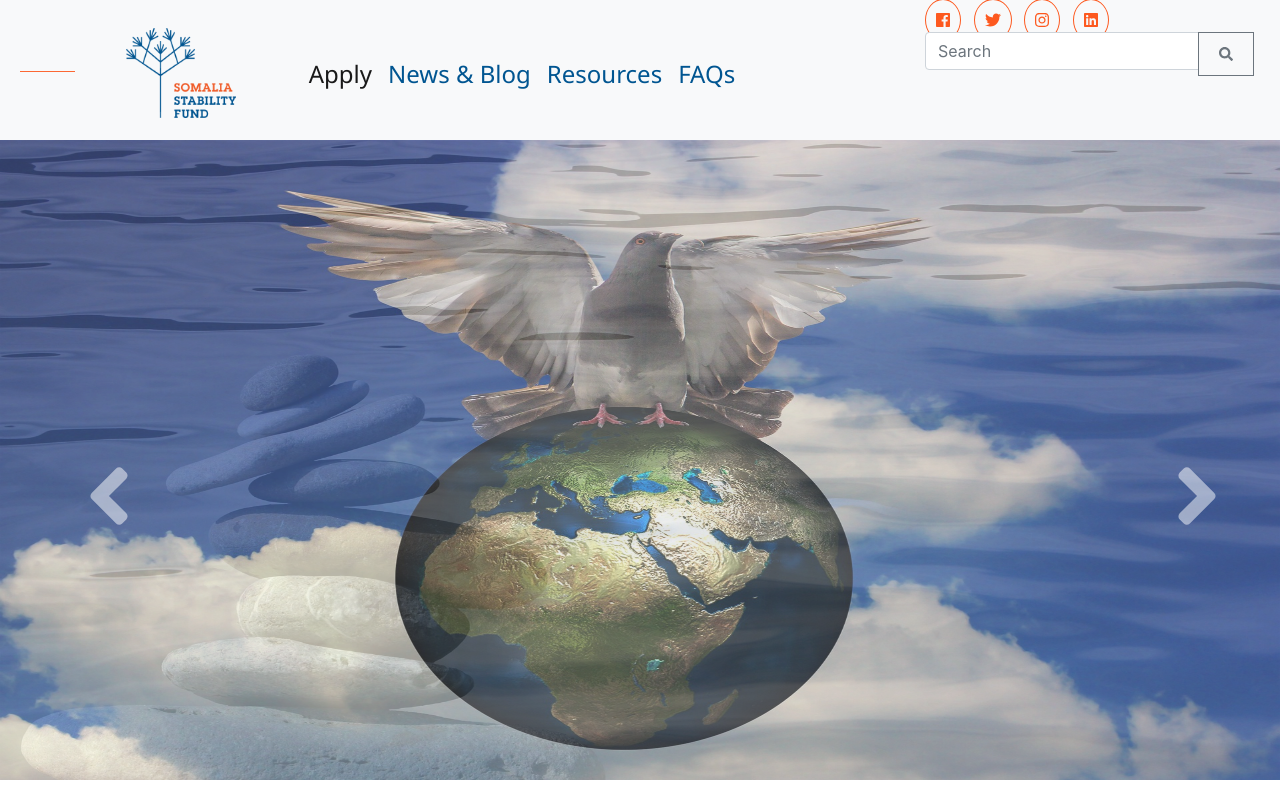
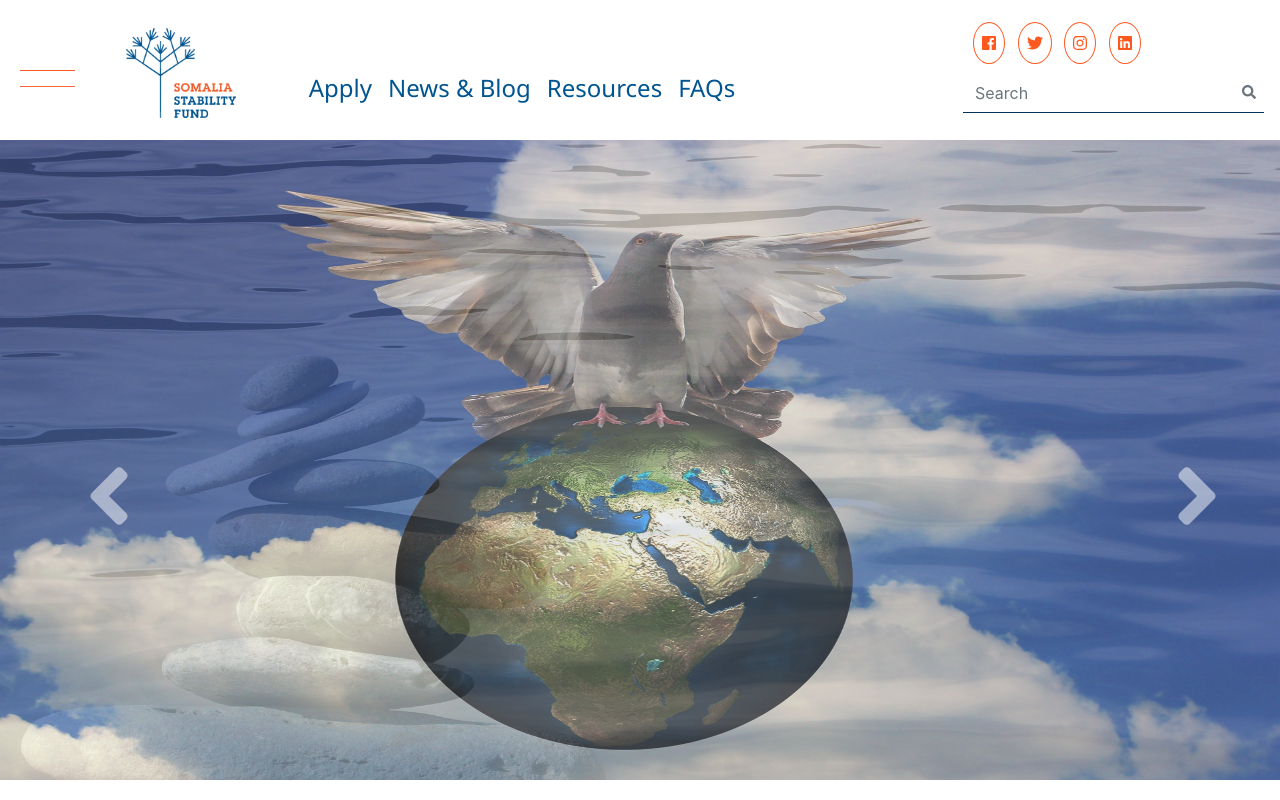
Before and after one commit to SirWaithaka/invis-mockup, a website: page public/index.html in a window 1280 px wide. Shown: the top 800 px of the page. Drawn offline with nearby package versions, Linux system fonts and the light colour scheme.

Commit message:
Made final changes to navbar

```diff
--- a/public/css/styles.css
+++ b/public/css/styles.css
@@ -59,15 +59,15 @@ footer .footer-nav {
    width: 60px;
 }
 .social-links {
-   margin-bottom: 40px;
    padding: 10px;
 }
 .social-links .link-item {
    border-radius: 50%;
    border: 1px solid #fd591f;
    color: #fd591f;
+   display: inline-block;
    margin-right: 8px;
-   padding: 10px;
+   padding: 8px;
 }
 .carousel img {
    max-height: 640px;
@@ -213,3 +213,14 @@ p.lead {
    vertical-align: middle;
    width: 0;
 }
+.navbar .form-inline .input-group {
+   border-bottom: 1px solid #003459;
+}
+.navbar .form-inline input {
+   border: none;
+   border-radius: 0px;
+}
+.navbar .form-inline .input-group-append button {
+   border: none;
+   padding: 0.35rem 0.5rem;
+}
--- a/public/css/theme.css
+++ b/public/css/theme.css
@@ -26,6 +26,7 @@ THEMING FOR BOOTSTRAP COMPONENTS
 }
 .navbar-toggler .navbar-toggler-icon {
    background: rgb(253, 89, 31, 0.9);
+   display: block;
    height: 1px;
    width: 55px;
 }
@@ -33,10 +34,15 @@ THEMING FOR BOOTSTRAP COMPONENTS
 .navbar-toggler .navbar-toggler-icon::after {
    background: rgb(253, 89, 31, 0.9);
    content: " ";
+   display: block;
+   height: 1px;
    width: 55px;
 }
 .navbar-toggler .navbar-toggler-icon::after {
-   margin-top: 5px;
+   margin-top: 15px;
+}
+.navbar-toggler .navbar-toggler-icon::before {
+  margin-bottom: 10px;
 }
 .navbar .navbar-nav {
    margin: 50px 0px auto 50px;
--- a/public/index.html
+++ b/public/index.html
@@ -28,7 +28,7 @@
 </head>
 <body>
   <!-- Navbar -->
-  <nav class="navbar navbar-expand-lg navbar-light bg-light">
+  <nav class="navbar navbar-expand-lg">
     <button class="navbar-toggler" type="button" data-toggle="collapse" data-target="#navbarSupportedContent" aria-controls="navbarSupportedContent" aria-expanded="false" aria-label="Toggle navigation">
       <span class="navbar-toggler-icon"></span>
     </button>
@@ -58,7 +58,7 @@
           <a class="link-item" href=""><i class="fab fa-twitter"></i></a>
           <a class="link-item" href=""><i class="fab fa-instagram"></i></a>
           <a class="link-item" href=""><i class="fab fa-linkedin"></i></a>
-        </ul>
+        </div>
         <form class="form-inline">
           <div class="input-group mb-3">
             <input type="text" class="form-control" placeholder="Search" aria-label="Recipient's username" aria-describedby="basic-addon2">
@@ -127,7 +127,6 @@
 
 
   <section>
-    <div class="container-fluid">
     <div class="row">
       <div class="col-sm-12 col-md-6">
         <div class="highlight">
@@ -155,7 +154,6 @@
       <!-- map | image -->
       <div class="col-sm-12 col-md-6">
         <h1>map</h1>
-        </div>
       </div>
     </div>
   </section>
```
Lines whose indentation alone changed are shown as unchanged.
